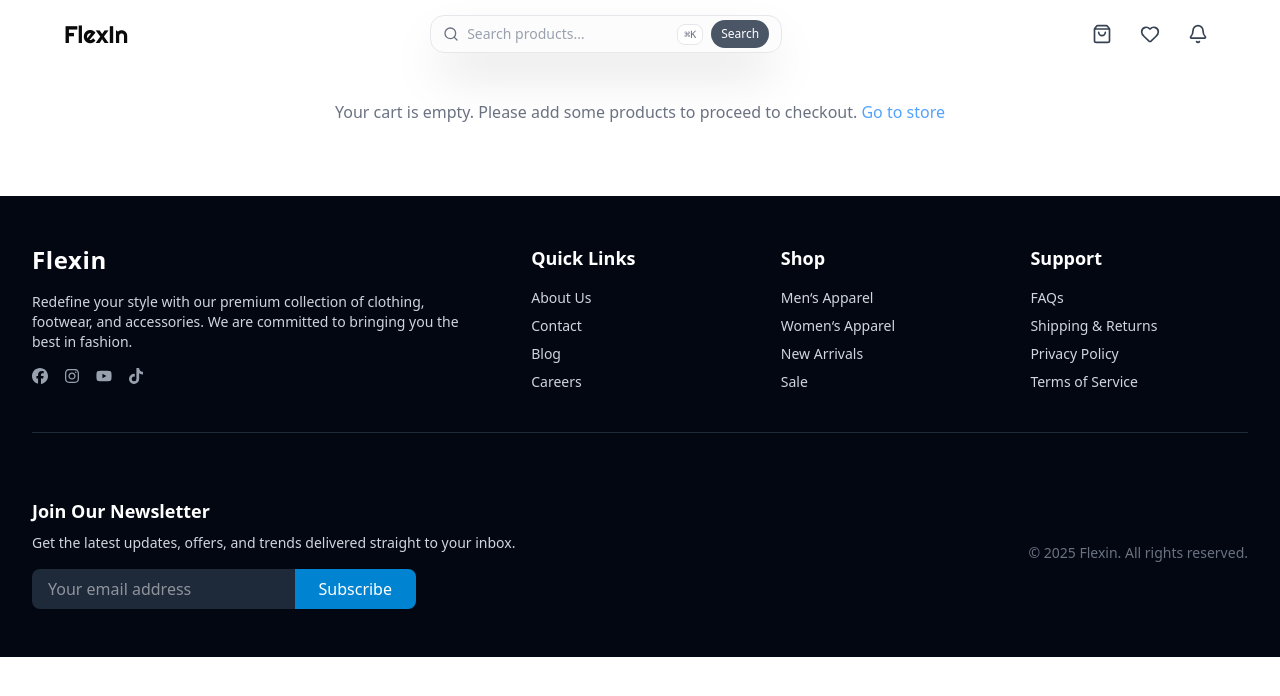
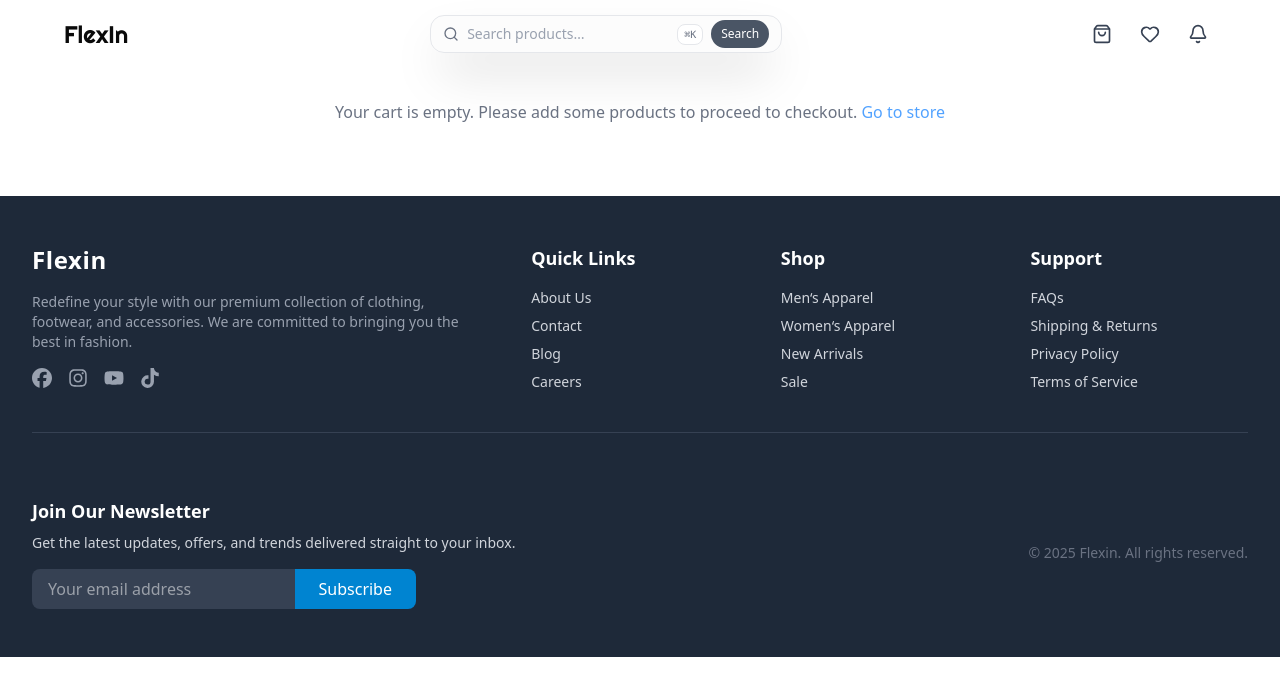
Before and after one commit to devmazaharul/flexin, a Next.js app: page /checkout in a window 1280 px wide. Shown: the top 696 px of the page. Built offline with nearby package versions, Linux system fonts and the light colour scheme.

Commit message:
update footer style

```diff
--- a/app/__global_components/Footer.tsx
+++ b/app/__global_components/Footer.tsx
@@ -1,44 +1,80 @@
-"use client"
+'use client';
 import Link from 'next/link';
-import React from 'react';
-import { FaTiktok } from "react-icons/fa";
-import { FaFacebook } from "react-icons/fa6";
-import { FaYoutube } from "react-icons/fa";
-import { FaInstagram } from "react-icons/fa6";
+import React, { useState } from 'react';
+import { FaTiktok } from 'react-icons/fa';
+import { FaFacebook } from 'react-icons/fa6';
+import { FaYoutube } from 'react-icons/fa';
+import { FaInstagram } from 'react-icons/fa6';
 import { toast } from 'sonner';
-
+import { EmailRegex } from '@/utils';
 
 const Footer: React.FC = () => {
+  const [email, setemail] = useState('');
 
-  const handleSubmit=(e:React.FormEvent<HTMLFormElement>)=>{
-    e.preventDefault()
-    toast.success("Thanks for subscribing")
-  }
+  const handleSubmit = (e: React.FormEvent<HTMLFormElement>) => {
+    e.preventDefault();
+    if (!email) {
+      toast.error('Plese provide your email');
+      return;
+    }
+    if (EmailRegex.test(email.trim()) == false) {
+      toast.error('Plese provide a valid email');
+      return;
+    }
+    const now = new Date();
+  const formattedDate = now.toLocaleString("en-US", {
+    hour: "2-digit",
+    minute: "2-digit",
+    hour12:true
+  });
+  // উদাহরণ আউটপুট: "19 Sep 2025, 05:35 PM"
+
+  toast.success("Thanks for subscribing!", {
+    description: `${email} • ${formattedDate}`,
+
+  });
+  setemail("")
+  };
   return (
-    <footer className="bg-gray-950 text-gray-300 my-10 py-12">
+    <footer className="bg-gray-800 text-gray-300 mt-10 py-12">
       <div className="max-w-7xl mx-auto px-4 sm:px-6 lg:px-8">
-
         {/* Main Footer Content Grid */}
-        <div className="grid grid-cols-1 md:grid-cols-2 lg:grid-cols-5 gap-8 mb-10 pb-10 border-b border-gray-800">
-
+        <div className="grid grid-cols-1 md:grid-cols-2 lg:grid-cols-5 gap-8 mb-10 pb-10 border-b border-gray-700">
           {/* Company Info & Socials */}
           <div className="lg:col-span-2 space-y-4 pr-8">
-            <h3 className="text-2xl font-bold text-white tracking-wide"> Flexin</h3>
-            <p className="text-sm">
-              Redefine your style with our premium collection of clothing, footwear, and accessories. We are committed to bringing you the best in fashion.
+            <h3 className="text-2xl font-bold text-white tracking-wide">
+              {' '}
+              Flexin
+            </h3>
+            <p className="text-sm text-gray-400 ">
+              Redefine your style with our premium collection of clothing,
+              footwear, and accessories. We are committed to bringing you the
+              best in fashion.
             </p>
             <div className="flex space-x-4 mt-4">
-              <a href="#" className="text-gray-400 hover:text-white transition-colors duration-300">
-                <FaFacebook/>
+              <a
+                href="#"
+                className="text-gray-400 hover:text-white transition-colors duration-300"
+              >
+                <FaFacebook size={20} />
               </a>
-              <Link href="#" className="text-gray-400 hover:text-white transition-colors duration-300">
-                <FaInstagram />
+              <Link
+                href="#"
+                className="text-gray-400 hover:text-white transition-colors duration-300"
+              >
+                <FaInstagram size={20} />
               </Link>
-              <Link href="#" className="text-gray-400 hover:text-white transition-colors duration-300">
-                <FaYoutube />
+              <Link
+                href="#"
+                className="text-gray-400 hover:text-white transition-colors duration-300"
+              >
+                <FaYoutube size={20} />
               </Link>
-              <Link href="#" className="text-gray-400 hover:text-white transition-colors duration-300">
-              <FaTiktok  />
+              <Link
+                href="#"
+                className="text-gray-400 hover:text-white transition-colors duration-300"
+              >
+                <FaTiktok size={20} />
               </Link>
             </div>
           </div>
@@ -47,10 +83,38 @@ const Footer: React.FC = () => {
           <div className="space-y-4">
             <h4 className="text-lg font-semibold text-white">Quick Links</h4>
             <ul className="space-y-2 text-sm">
-              <li><Link href="#" className="hover:text-white transition-colors duration-300">About Us</Link></li>
-              <li><Link href="#" className="hover:text-white transition-colors duration-300">Contact</Link></li>
-              <li><Link href="#" className="hover:text-white transition-colors duration-300">Blog</Link></li>
-              <li><Link href="#" className="hover:text-white transition-colors duration-300">Careers</Link></li>
+              <li>
+                <Link
+                  href="#"
+                  className="hover:text-white transition-colors duration-300"
+                >
+                  About Us
+                </Link>
+              </li>
+              <li>
+                <Link
+                  href="#"
+                  className="hover:text-white transition-colors duration-300"
+                >
+                  Contact
+                </Link>
+              </li>
+              <li>
+                <Link
+                  href="#"
+                  className="hover:text-white transition-colors duration-300"
+                >
+                  Blog
+                </Link>
+              </li>
+              <li>
+                <Link
+                  href="#"
+                  className="hover:text-white transition-colors duration-300"
+                >
+                  Careers
+                </Link>
+              </li>
             </ul>
           </div>
 
@@ -58,10 +122,38 @@ const Footer: React.FC = () => {
           <div className="space-y-4">
             <h4 className="text-lg font-semibold text-white">Shop</h4>
             <ul className="space-y-2 text-sm">
-              <li><Link href="#" className="hover:text-white transition-colors duration-300">Men&lsquo;s Apparel</Link></li>
-              <li><Link href="#" className="hover:text-white transition-colors duration-300">Women&lsquo;s Apparel</Link></li>
-              <li><Link href="#" className="hover:text-white transition-colors duration-300">New Arrivals</Link></li>
-              <li><Link href="#" className="hover:text-white transition-colors duration-300">Sale</Link></li>
+              <li>
+                <Link
+                  href="#"
+                  className="hover:text-white transition-colors duration-300"
+                >
+                  Men&lsquo;s Apparel
+                </Link>
+              </li>
+              <li>
+                <Link
+                  href="#"
+                  className="hover:text-white transition-colors duration-300"
+                >
+                  Women&lsquo;s Apparel
+                </Link>
+              </li>
+              <li>
+                <Link
+                  href="#"
+                  className="hover:text-white transition-colors duration-300"
+                >
+                  New Arrivals
+                </Link>
+              </li>
+              <li>
+                <Link
+                  href="#"
+                  className="hover:text-white transition-colors duration-300"
+                >
+                  Sale
+                </Link>
+              </li>
             </ul>
           </div>
 
@@ -69,10 +161,38 @@ const Footer: React.FC = () => {
           <div className="space-y-4">
             <h4 className="text-lg font-semibold text-white">Support</h4>
             <ul className="space-y-2 text-sm">
-              <li><Link href="#" className="hover:text-white transition-colors duration-300">FAQs</Link></li>
-              <li><Link href="#" className="hover:text-white transition-colors duration-300">Shipping & Returns</Link></li>
-              <li><Link href="#" className="hover:text-white transition-colors duration-300">Privacy Policy</Link></li>
-              <li><Link href="#" className="hover:text-white transition-colors duration-300">Terms of Service</Link></li>
+              <li>
+                <Link
+                  href="#"
+                  className="hover:text-white transition-colors duration-300"
+                >
+                  FAQs
+                </Link>
+              </li>
+              <li>
+                <Link
+                  href="#"
+                  className="hover:text-white transition-colors duration-300"
+                >
+                  Shipping & Returns
+                </Link>
+              </li>
+              <li>
+                <Link
+                  href="#"
+                  className="hover:text-white transition-colors duration-300"
+                >
+                  Privacy Policy
+                </Link>
+              </li>
+              <li>
+                <Link
+                  href="#"
+                  className="hover:text-white transition-colors duration-300"
+                >
+                  Terms of Service
+                </Link>
+              </li>
             </ul>
           </div>
         </div>
@@ -80,15 +200,23 @@ const Footer: React.FC = () => {
         {/* Newsletter & Copyright */}
         <div className="flex flex-col md:flex-row justify-between items-center text-center md:text-left pt-6 space-y-4 md:space-y-0">
           <div className="w-full md:w-1/2">
-            <h4 className="text-lg font-semibold text-white mb-2">Join Our Newsletter</h4>
+            <h4 className="text-lg font-semibold text-white mb-2">
+              Join Our Newsletter
+            </h4>
             <p className="text-sm mb-4">
-              Get the latest updates, offers, and trends delivered straight to your inbox.
+              Get the latest updates, offers, and trends delivered straight to
+              your inbox.
             </p>
-            <form onSubmit={handleSubmit} className="flex w-full max-w-sm mx-auto md:mx-0">
+            <form
+              onSubmit={handleSubmit}
+              className="flex w-full max-w-sm mx-auto md:mx-0"
+            >
               <input
                 type="email"
                 placeholder="Your email address"
-                className="w-full py-2 px-4 rounded-l-md focus:outline-none focus:ring-2 focus:ring-sky-500 bg-gray-800 text-white"
+                className="w-full py-2 px-4 rounded-l-md focus:outline-none focus:ring-2 focus:ring-sky-500 bg-gray-700 text-white"
+                value={email}
+                onChange={(e) => setemail(e.target.value)}
               />
               <button
                 type="submit"
@@ -101,11 +229,10 @@ const Footer: React.FC = () => {
 
           <div className="w-full md:w-1/2 text-right">
             <p className="text-sm text-gray-500 mt-8 md:mt-0">
-              &copy; {new Date().getFullYear()}  Flexin. All rights reserved.
+              &copy; {new Date().getFullYear()} Flexin. All rights reserved.
             </p>
           </div>
         </div>
-
       </div>
     </footer>
   );
--- a/utils/index.ts
+++ b/utils/index.ts
@@ -3,8 +3,8 @@ import { v7 as uuidv7 } from "uuid";
 
 const bdPhoneRegex = /^(?:\+?88)?01[3-9]\d{8}$/; // BD mobile
 const postCodeRegex = /^\d{4,5}$/;              // 4–5 digits
-
-
+const EmailRegex =
+  /^[a-zA-Z0-9.!#$%&'*+/=?^_`{|}~-]+@[A-Za-z0-9-]+(?:\.[A-Za-z0-9-]+)*\.[A-Za-z]{2,}$/;
 
 type LogLevel = "info" | "error" | "warn" | "debug";
 
@@ -23,5 +23,6 @@ type LogLevel = "info" | "error" | "warn" | "debug";
 export {
   bdPhoneRegex,
   postCodeRegex,
-generateLog
+generateLog,
+EmailRegex
 }
```
